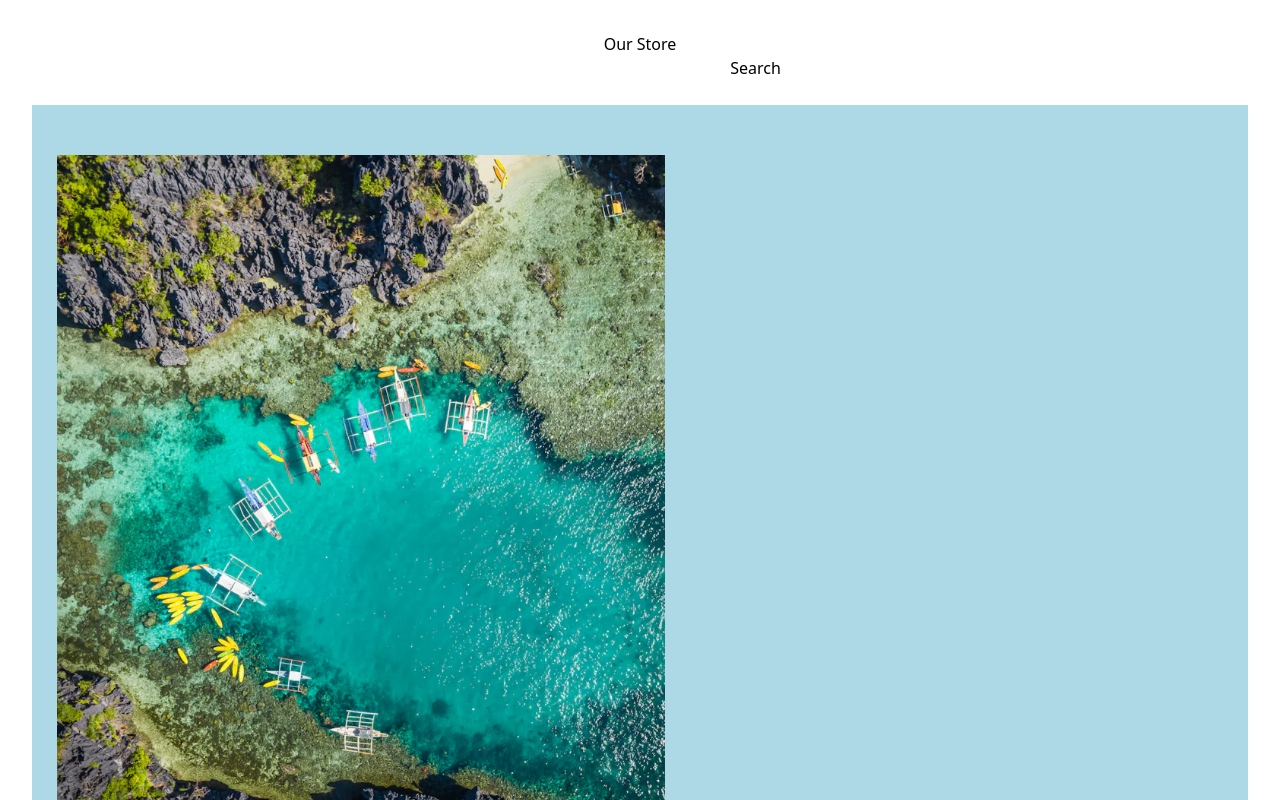
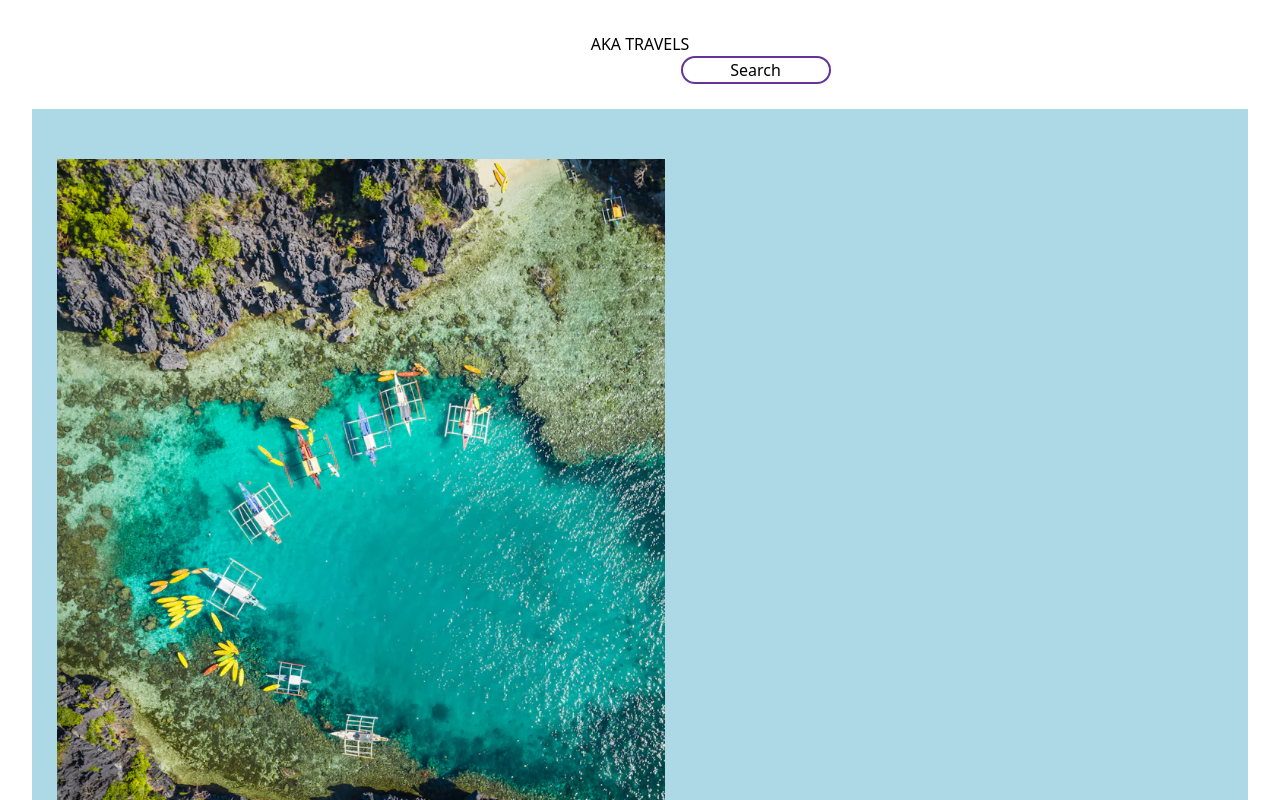
Before and after one commit to Kaveri17/AKA-_Travels, a React (Vite) app: page /blogs in a window 1280 px wide. Shown: the top 800 px of the page. Built offline with nearby package versions, Linux system fonts and the light colour scheme.

Commit message:
blog created

```diff
--- a/src/Layout/Blogs.css
+++ b/src/Layout/Blogs.css
@@ -23,9 +23,42 @@
     padding: 50px 0;
     margin: 25px;
 }
-.pic2{
+.pic1{
     height: 100%;
     width: 50%;
     padding: 50px 0;
     margin: 25px;
 }
+.pic1:hover{
+    transform: scale(1.05);
+    box-shadow: 0px 0px 20px gray;
+}
+button{
+    width: 150px;
+    padding: 15px;
+    text-align: center;
+    margin: 20px 10px;
+    border-radius: 25px;
+    font-weight: bold;
+    border: 2px solid rebeccapurple;
+    background: transparent;
+    cursor: pointer;
+    overflow: hidden;
+color: #fff;
+position: relative;
+}
+span{
+    background: darkgoldenrod;
+    height: 100%;
+    width: 0;
+    border-radius: 25px;
+    position: absolute;
+    left: 0;
+    bottom: 0;
+    z-index: -1;
+    transition: 0.5s;
+}
+button:hover span{
+    width: 100%;
+
+}
--- a/src/Layout/Blogs.jsx
+++ b/src/Layout/Blogs.jsx
@@ -17,7 +17,7 @@ const Blogs = () => {
 
         <h1 className='font-extrabold leading-10 text-3xl font-serif'>The salty breeze that carries with it the unmistakable scent of the ocean, mingling with the faint whispers of palm trees swaying in the distance.</h1>
         <p className='py-12 font-bold leading-10 text-1xl text- font-serif'>As the sun dances upon the water's surface, it paints the horizon with hues of orange and pink, a breathtaking display of nature's artistry. Footprints are left behind in the sand, a testament to the countless souls who have found solace and serenity in this seaside sanctuary. Here, time seems to slow, allowing for moments of pure tranquility and connection with the natural world.</p>
-        <button>READ MORE</button>
+        <button className='font-bold'>READ MORE</button>
     </div>
 </div>
 
@@ -28,7 +28,7 @@ const Blogs = () => {
         <h1 className='font-extrabold leading-10 text-3xl font-serif'>ootprints are left behind in the sand, a testament to the countless souls who have found solace and serenity in this seaside sanctuary.</h1>
         <p className='py-12 font-bold leading-10 text-1xl text-font-serif'>With our extreme mobility we have lost connectedness with the land. We tend to avoid what is unique and defining of landscapes and to look for what is common or universal.</p>
 
-        {/* <Button>READ MORE</Button> */}
+        <button className='font-bold'>READ MORE</button>
         </div>
 
 
@@ -36,7 +36,7 @@ const Blogs = () => {
     <div className='blogscontainer border-2 border-slate-600'>
         <h1 className='font-extrabold leading-10 text-3xl font-serif'>ootprints are left behind in the sand, a testament to the countless souls who have found solace and serenity in this seaside sanctuary.</h1>
         <p className='py-12 font-bold leading-10 text-1xl text-font-serif'>With our extreme mobility we have lost connectedness with the land. We tend to avoid what is unique and defining of landscapes and to look for what is common or universal.</p>
-        <button>READ MORE</button>
+        <button className='font-bold'><span></span>READ MORE</button>
     </div>
 
 
--- a/src/Layout/Header.jsx
+++ b/src/Layout/Header.jsx
@@ -3,7 +3,7 @@ import React from 'react'
 const Header = () => {
   return (
     <div className='grid w-full grid-cols-1 bg-slate-950 text-white py-3 md:grid-cols-5 sm:grid-cols-4 '>
-            <div className="text-center text-3xl font-bolder">Our Store</div>
+            <div className="text-center text-3xl font-bolder">AKA TRAVELS</div>
             <div className="flex px-3 sm:col-span-2 md:col-span-3 ">
             <input type="search" className="w-full rounded-s-lg px-3 py-1 outline-none text-purple-950"/>
             <button className="rounded-e-lg bg-orange-300 px-3">Search</button>
```
